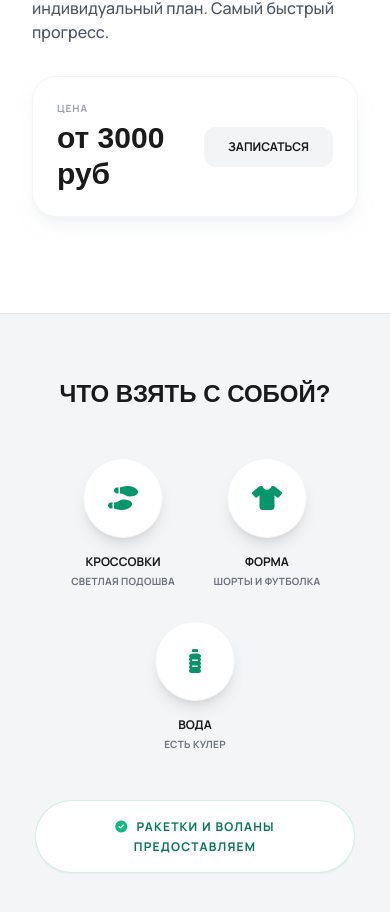
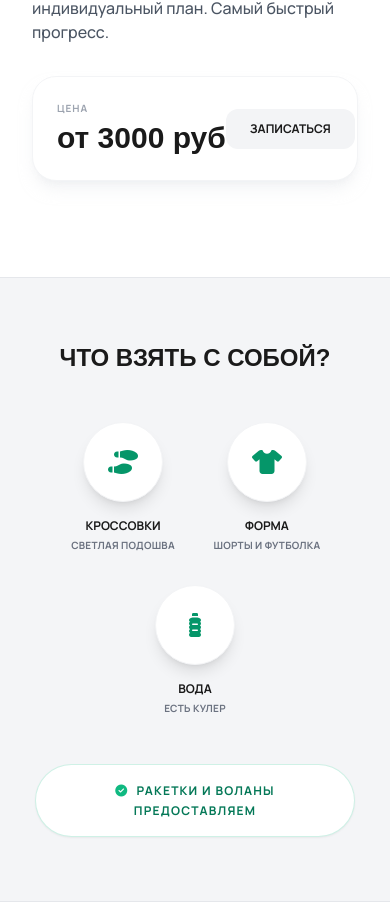
Before and after one commit to ExecuteTyT/Smashers-frontend, a React (Vite) app: page /training in a window 390 px wide. Shown: the part 3720-4632 px from the top of the page. Built offline with nearby package versions, Linux system fonts and the light colour scheme; no server answers; a web font is replaced by a local one.

Commit message:
fix: prevent price line break on mobile (personal training)

```diff
--- a/pages/Training.tsx
+++ b/pages/Training.tsx
@@ -325,7 +325,7 @@ const Training: React.FC = () => {
                     <div className="flex items-center justify-between bg-white border border-gray-100 p-6 rounded-2xl shadow-lg shadow-gray-200/50 mb-8">
                         <div>
                             <p className="text-[10px] text-gray-400 font-black uppercase tracking-widest mb-1">ЦЕНА</p>
-                            <p className="font-display font-black text-3xl text-brand-carbon">от 3000 руб</p>
+                            <p className="font-display font-black text-3xl text-brand-carbon whitespace-nowrap">от 3000 руб</p>
                         </div>
                         <a href={createTgLink("Здравствуйте! Меня интересует персональная тренировка. Подберите мне тренера.")} target="_blank" rel="noreferrer">
                             <button className="px-6 md:px-8 py-3 bg-gray-100 text-brand-carbon rounded-xl font-bold uppercase text-xs hover:bg-brand-carbon hover:text-white transition-colors active:scale-95">
```
